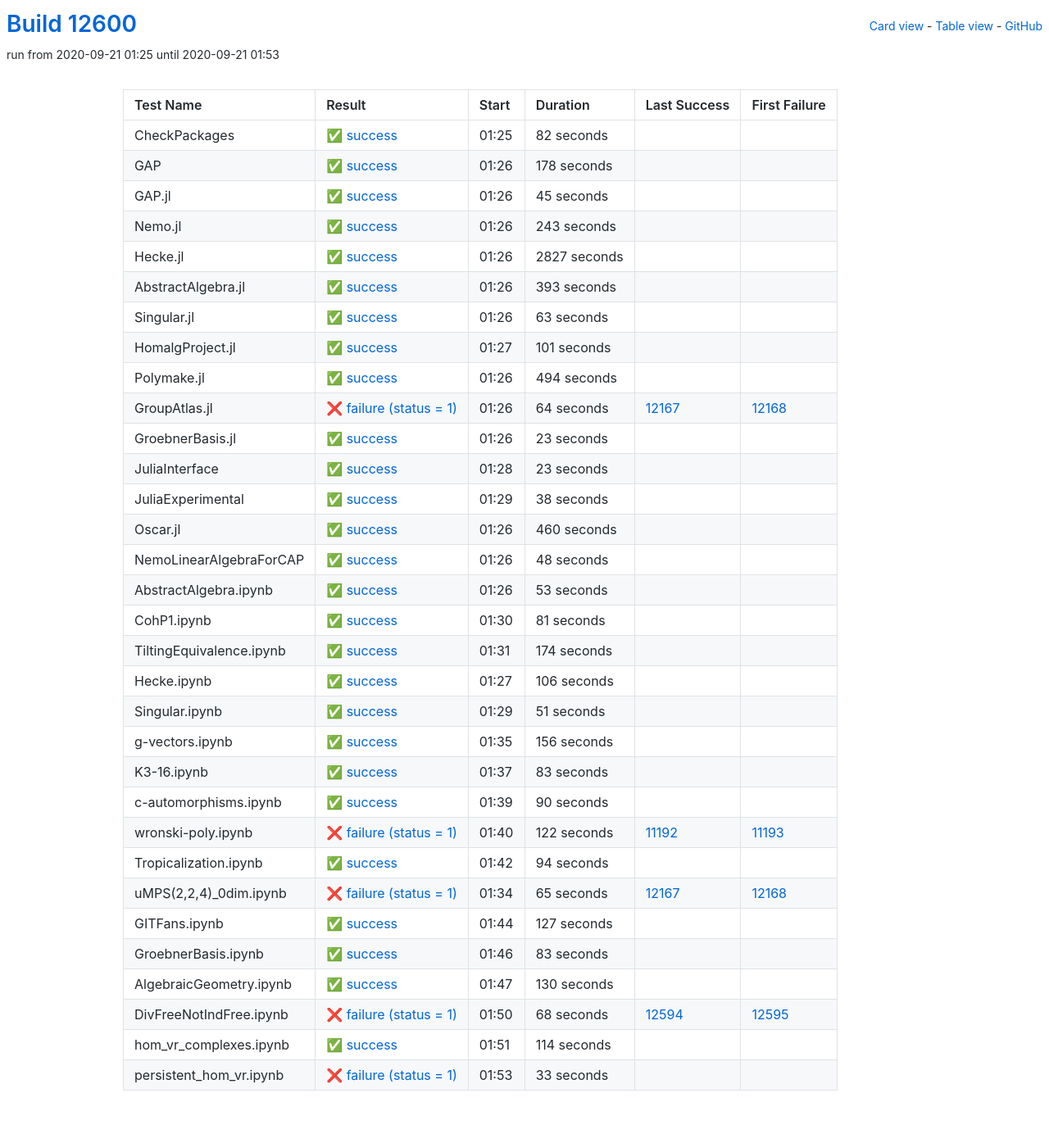
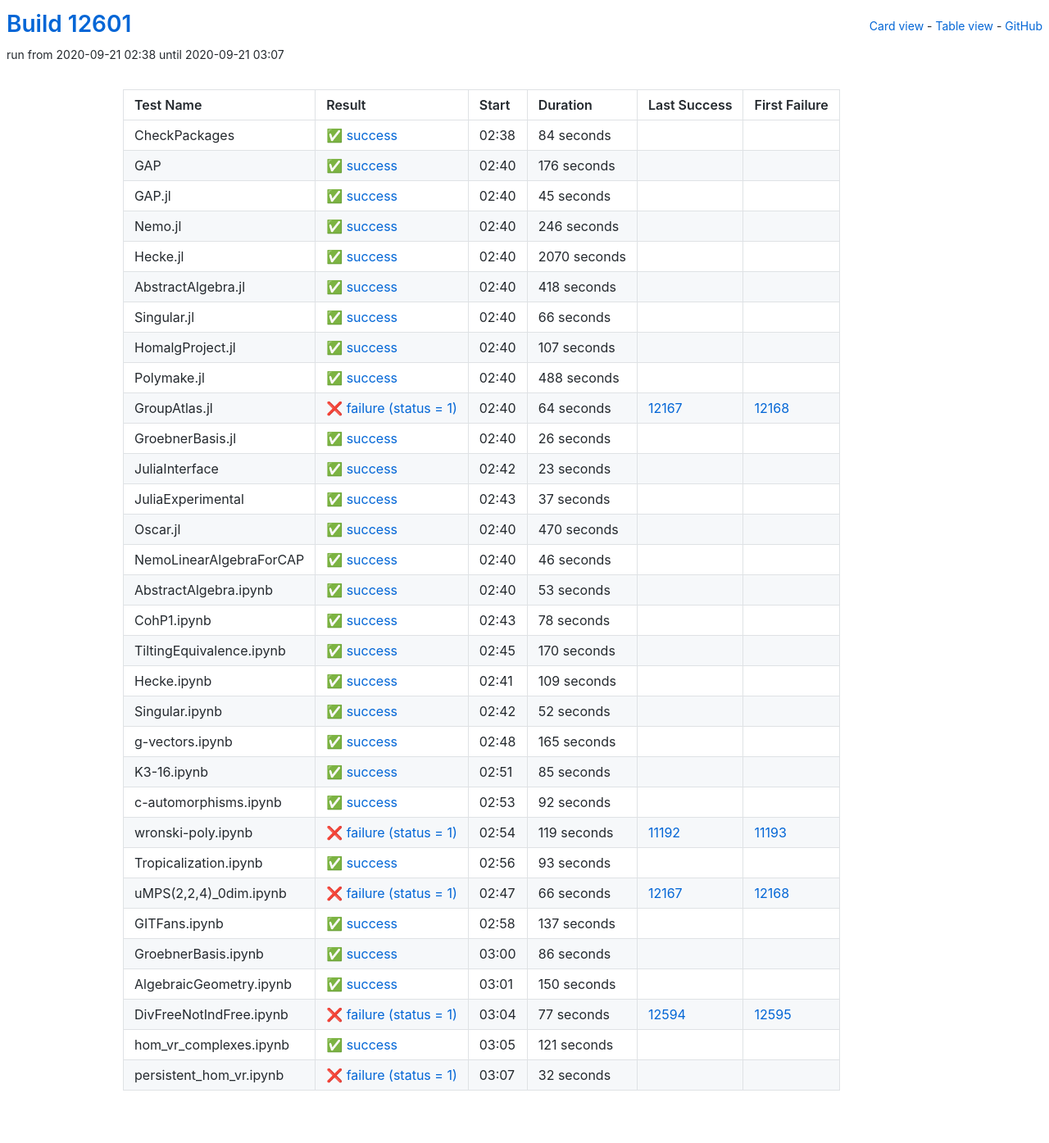
Before and after one commit to oscar-system/oscar-ci-status, a Jekyll site: the page built from table.html, in a window 1280 px wide. Shown: the whole page at 82% size. Built offline with Jekyll 4.4.1, drawn with Linux system fonts in a browser that asks for light colours.

Commit message:
Build #12601

```diff
--- a/_data/ci.yml
+++ b/_data/ci.yml
@@ -1,6 +1,6 @@
 ---
-build: 12600
-build_url: https://oscarci.mathematik.uni-kl.de/job/oscar/12600/
+build: 12601
+build_url: https://oscarci.mathematik.uni-kl.de/job/oscar/12601/
 job: oscar
 organization: oscar-system
 repo: oscar-ci-status
@@ -8,32 +8,32 @@
 tests:
 - name: CheckPackages
   id: checkpackages
-  log: https://oscarci.mathematik.uni-kl.de/job/oscar/12600/artifact/logs/build-12600/CheckPackages.log
-  start: 2020-09-21 01:25
+  log: https://oscarci.mathematik.uni-kl.de/job/oscar/12601/artifact/logs/build-12601/CheckPackages.log
+  start: 2020-09-21 02:38
   success: true
   exitcode: 0
   status: success
-  duration: 82
+  duration: 84
   last_success: false
   last_success_url:
   first_failure: false
   first_failure_url:
 - name: GAP
   id: gap
-  log: https://oscarci.mathematik.uni-kl.de/job/oscar/12600/artifact/logs/build-12600/GAP.log
-  start: 2020-09-21 01:26
+  log: https://oscarci.mathematik.uni-kl.de/job/oscar/12601/artifact/logs/build-12601/GAP.log
+  start: 2020-09-21 02:40
   success: true
   exitcode: 0
   status: success
-  duration: 178
+  duration: 176
   last_success: false
   last_success_url:
   first_failure: false
   first_failure_url:
 - name: GAP.jl
   id: gap-jl
-  log: https://oscarci.mathematik.uni-kl.de/job/oscar/12600/artifact/logs/build-12600/GAP.jl.log
-  start: 2020-09-21 01:26
+  log: https://oscarci.mathematik.uni-kl.de/job/oscar/12601/artifact/logs/build-12601/GAP.jl.log
+  start: 2020-09-21 02:40
   success: true
   exitcode: 0
   status: success
@@ -44,80 +44,80 @@
   first_failure_url:
 - name: Nemo.jl
   id: nemo-jl
-  log: https://oscarci.mathematik.uni-kl.de/job/oscar/12600/artifact/logs/build-12600/Nemo.jl.log
-  start: 2020-09-21 01:26
+  log: https://oscarci.mathematik.uni-kl.de/job/oscar/12601/artifact/logs/build-12601/Nemo.jl.log
+  start: 2020-09-21 02:40
   success: true
   exitcode: 0
   status: success
-  duration: 243
+  duration: 246
   last_success: false
   last_success_url:
   first_failure: false
   first_failure_url:
 - name: Hecke.jl
   id: hecke-jl
-  log: https://oscarci.mathematik.uni-kl.de/job/oscar/12600/artifact/logs/build-12600/Hecke.jl.log
-  start: 2020-09-21 01:26
+  log: https://oscarci.mathematik.uni-kl.de/job/oscar/12601/artifact/logs/build-12601/Hecke.jl.log
+  start: 2020-09-21 02:40
   success: true
   exitcode: 0
   status: success
-  duration: 2827
+  duration: 2070
   last_success: false
   last_success_url:
   first_failure: false
   first_failure_url:
 - name: AbstractAlgebra.jl
   id: abstractalgebra-jl
-  log: https://oscarci.mathematik.uni-kl.de/job/oscar/12600/artifact/logs/build-12600/AbstractAlgebra.jl.log
-  start: 2020-09-21 01:26
+  log: https://oscarci.mathematik.uni-kl.de/job/oscar/12601/artifact/logs/build-12601/AbstractAlgebra.jl.log
+  start: 2020-09-21 02:40
   success: true
   exitcode: 0
   status: success
-  duration: 393
+  duration: 418
   last_success: false
   last_success_url:
   first_failure: false
   first_failure_url:
 - name: Singular.jl
   id: singular-jl
-  log: https://oscarci.mathematik.uni-kl.de/job/oscar/12600/artifact/logs/build-12600/Singular.jl.log
-  start: 2020-09-21 01:26
+  log: https://oscarci.mathematik.uni-kl.de/job/oscar/12601/artifact/logs/build-12601/Singular.jl.log
+  start: 2020-09-21 02:40
   success: true
   exitcode: 0
   status: success
-  duration: 63
+  duration: 66
   last_success: false
   last_success_url:
   first_failure: false
   first_failure_url:
 - name: HomalgProject.jl
   id: homalgproject-jl
-  log: https://oscarci.mathematik.uni-kl.de/job/oscar/12600/artifact/logs/build-12600/HomalgProject.jl.log
-  start: 2020-09-21 01:27
+  log: https://oscarci.mathematik.uni-kl.de/job/oscar/12601/artifact/logs/build-12601/HomalgProject.jl.log
+  start: 2020-09-21 02:40
   success: true
   exitcode: 0
   status: success
-  duration: 101
+  duration: 107
   last_success: false
   last_success_url:
   first_failure: false
   first_failure_url:
 - name: Polymake.jl
   id: polymake-jl
-  log: https://oscarci.mathematik.uni-kl.de/job/oscar/12600/artifact/logs/build-12600/Polymake.jl.log
-  start: 2020-09-21 01:26
+  log: https://oscarci.mathematik.uni-kl.de/job/oscar/12601/artifact/logs/build-12601/Polymake.jl.log
+  start: 2020-09-21 02:40
   success: true
   exitcode: 0
   status: success
-  duration: 494
+  duration: 488
   last_success: false
   last_success_url:
   first_failure: false
   first_failure_url:
 - name: GroupAtlas.jl
   id: groupatlas-jl
-  log: https://oscarci.mathematik.uni-kl.de/job/oscar/12600/artifact/logs/build-12600/GroupAtlas.jl.log
-  start: 2020-09-21 01:26
+  log: https://oscarci.mathematik.uni-kl.de/job/oscar/12601/artifact/logs/build-12601/GroupAtlas.jl.log
+  start: 2020-09-21 02:40
   success: false
   exitcode: 1
   status: failure
@@ -128,20 +128,20 @@
   first_failure_url: https://oscarci.mathematik.uni-kl.de/job/oscar/12168/
 - name: GroebnerBasis.jl
   id: groebnerbasis-jl
-  log: https://oscarci.mathematik.uni-kl.de/job/oscar/12600/artifact/logs/build-12600/GroebnerBasis.jl.log
-  start: 2020-09-21 01:26
+  log: https://oscarci.mathematik.uni-kl.de/job/oscar/12601/artifact/logs/build-12601/GroebnerBasis.jl.log
+  start: 2020-09-21 02:40
   success: true
   exitcode: 0
   status: success
-  duration: 23
+  duration: 26
   last_success: false
   last_success_url:
   first_failure: false
   first_failure_url:
 - name: JuliaInterface
   id: juliainterface
-  log: https://oscarci.mathematik.uni-kl.de/job/oscar/12600/artifact/logs/build-12600/JuliaInterface.log
-  start: 2020-09-21 01:28
+  log: https://oscarci.mathematik.uni-kl.de/job/oscar/12601/artifact/logs/build-12601/JuliaInterface.log
+  start: 2020-09-21 02:42
   success: true
   exitcode: 0
   status: success
@@ -152,44 +152,44 @@
   first_failure_url:
 - name: JuliaExperimental
   id: juliaexperimental
-  log: https://oscarci.mathematik.uni-kl.de/job/oscar/12600/artifact/logs/build-12600/JuliaExperimental.log
-  start: 2020-09-21 01:29
+  log: https://oscarci.mathematik.uni-kl.de/job/oscar/12601/artifact/logs/build-12601/JuliaExperimental.log
+  start: 2020-09-21 02:43
   success: true
   exitcode: 0
   status: success
-  duration: 38
+  duration: 37
   last_success: false
   last_success_url:
   first_failure: false
   first_failure_url:
 - name: Oscar.jl
   id: oscar-jl
-  log: https://oscarci.mathematik.uni-kl.de/job/oscar/12600/artifact/logs/build-12600/Oscar.jl.log
-  start: 2020-09-21 01:26
+  log: https://oscarci.mathematik.uni-kl.de/job/oscar/12601/artifact/logs/build-12601/Oscar.jl.log
+  start: 2020-09-21 02:40
   success: true
   exitcode: 0
   status: success
-  duration: 460
+  duration: 470
   last_success: false
   last_success_url:
   first_failure: false
   first_failure_url:
 - name: NemoLinearAlgebraForCAP
   id: nemolinearalgebraforcap
-  log: https://oscarci.mathematik.uni-kl.de/job/oscar/12600/artifact/logs/build-12600/NemoLinearAlgebraForCAP.log
-  start: 2020-09-21 01:26
+  log: https://oscarci.mathematik.uni-kl.de/job/oscar/12601/artifact/logs/build-12601/NemoLinearAlgebraForCAP.log
+  start: 2020-09-21 02:40
   success: true
   exitcode: 0
   status: success
-  duration: 48
+  duration: 46
   last_success: false
   last_success_url:
   first_failure: false
   first_failure_url:
 - name: AbstractAlgebra.ipynb
   id: abstractalgebra-ipynb
-  log: https://oscarci.mathematik.uni-kl.de/job/oscar/12600/artifact/logs/build-12600/AbstractAlgebra.ipynb.log
-  start: 2020-09-21 01:26
+  log: https://oscarci.mathematik.uni-kl.de/job/oscar/12601/artifact/logs/build-12601/AbstractAlgebra.ipynb.log
+  start: 2020-09-21 02:40
   success: true
   exitcode: 0
   status: success
@@ -200,192 +200,192 @@
   first_failure_url:
 - name: CohP1.ipynb
   id: cohp1-ipynb
-  log: https://oscarci.mathematik.uni-kl.de/job/oscar/12600/artifact/logs/build-12600/CohP1.ipynb.log
-  start: 2020-09-21 01:30
+  log: https://oscarci.mathematik.uni-kl.de/job/oscar/12601/artifact/logs/build-12601/CohP1.ipynb.log
+  start: 2020-09-21 02:43
   success: true
   exitcode: 0
   status: success
-  duration: 81
+  duration: 78
   last_success: false
   last_success_url:
   first_failure: false
   first_failure_url:
 - name: TiltingEquivalence.ipynb
   id: tiltingequivalence-ipynb
-  log: https://oscarci.mathematik.uni-kl.de/job/oscar/12600/artifact/logs/build-12600/TiltingEquivalence.ipynb.log
-  start: 2020-09-21 01:31
+  log: https://oscarci.mathematik.uni-kl.de/job/oscar/12601/artifact/logs/build-12601/TiltingEquivalence.ipynb.log
+  start: 2020-09-21 02:45
   success: true
   exitcode: 0
   status: success
-  duration: 174
+  duration: 170
   last_success: false
   last_success_url:
   first_failure: false
   first_failure_url:
 - name: Hecke.ipynb
   id: hecke-ipynb
-  log: https://oscarci.mathematik.uni-kl.de/job/oscar/12600/artifact/logs/build-12600/Hecke.ipynb.log
-  start: 2020-09-21 01:27
+  log: https://oscarci.mathematik.uni-kl.de/job/oscar/12601/artifact/logs/build-12601/Hecke.ipynb.log
+  start: 2020-09-21 02:41
   success: true
   exitcode: 0
   status: success
-  duration: 106
+  duration: 109
   last_success: false
   last_success_url:
   first_failure: false
   first_failure_url:
 - name: Singular.ipynb
   id: singular-ipynb
-  log: https://oscarci.mathematik.uni-kl.de/job/oscar/12600/artifact/logs/build-12600/Singular.ipynb.log
-  start: 2020-09-21 01:29
+  log: https://oscarci.mathematik.uni-kl.de/job/oscar/12601/artifact/logs/build-12601/Singular.ipynb.log
+  start: 2020-09-21 02:42
   success: true
   exitcode: 0
   status: success
-  duration: 51
+  duration: 52
   last_success: false
   last_success_url:
   first_failure: false
   first_failure_url:
 - name: g-vectors.ipynb
   id: g-vectors-ipynb
-  log: https://oscarci.mathematik.uni-kl.de/job/oscar/12600/artifact/logs/build-12600/g-vectors.ipynb.log
-  start: 2020-09-21 01:35
+  log: https://oscarci.mathematik.uni-kl.de/job/oscar/12601/artifact/logs/build-12601/g-vectors.ipynb.log
+  start: 2020-09-21 02:48
   success: true
   exitcode: 0
   status: success
-  duration: 156
+  duration: 165
   last_success: false
   last_success_url:
   first_failure: false
   first_failure_url:
 - name: K3-16.ipynb
   id: k3-16-ipynb
-  log: https://oscarci.mathematik.uni-kl.de/job/oscar/12600/artifact/logs/build-12600/K3-16.ipynb.log
-  start: 2020-09-21 01:37
+  log: https://oscarci.mathematik.uni-kl.de/job/oscar/12601/artifact/logs/build-12601/K3-16.ipynb.log
+  start: 2020-09-21 02:51
   success: true
   exitcode: 0
   status: success
-  duration: 83
+  duration: 85
   last_success: false
   last_success_url:
   first_failure: false
   first_failure_url:
 - name: c-automorphisms.ipynb
   id: c-automorphisms-ipynb
-  log: https://oscarci.mathematik.uni-kl.de/job/oscar/12600/artifact/logs/build-12600/c-automorphisms.ipynb.log
-  start: 2020-09-21 01:39
+  log: https://oscarci.mathematik.uni-kl.de/job/oscar/12601/artifact/logs/build-12601/c-automorphisms.ipynb.log
+  start: 2020-09-21 02:53
   success: true
   exitcode: 0
   status: success
-  duration: 90
+  duration: 92
   last_success: false
   last_success_url:
   first_failure: false
   first_failure_url:
 - name: wronski-poly.ipynb
   id: wronski-poly-ipynb
-  log: https://oscarci.mathematik.uni-kl.de/job/oscar/12600/artifact/logs/build-12600/wronski-poly.ipynb.log
-  start: 2020-09-21 01:40
+  log: https://oscarci.mathematik.uni-kl.de/job/oscar/12601/artifact/logs/build-12601/wronski-poly.ipynb.log
+  start: 2020-09-21 02:54
   success: false
   exitcode: 1
   status: failure
-  duration: 122
+  duration: 119
   last_success: 11192
   last_success_url: https://oscarci.mathematik.uni-kl.de/job/oscar/11192/
   first_failure: 11193
   first_failure_url: https://oscarci.mathematik.uni-kl.de/job/oscar/11193/
 - name: Tropicalization.ipynb
   id: tropicalization-ipynb
-  log: https://oscarci.mathematik.uni-kl.de/job/oscar/12600/artifact/logs/build-12600/Tropicalization.ipynb.log
-  start: 2020-09-21 01:42
+  log: https://oscarci.mathematik.uni-kl.de/job/oscar/12601/artifact/logs/build-12601/Tropicalization.ipynb.log
+  start: 2020-09-21 02:56
   success: true
   exitcode: 0
   status: success
-  duration: 94
+  duration: 93
   last_success: false
   last_success_url:
   first_failure: false
   first_failure_url:
 - name: uMPS(2,2,4)_0dim.ipynb
   id: umps-2-2-4-0dim-ipynb
-  log: https://oscarci.mathematik.uni-kl.de/job/oscar/12600/artifact/logs/build-12600/uMPS-2-2-4-_0dim.ipynb.log
-  start: 2020-09-21 01:34
+  log: https://oscarci.mathematik.uni-kl.de/job/oscar/12601/artifact/logs/build-12601/uMPS-2-2-4-_0dim.ipynb.log
+  start: 2020-09-21 02:47
   success: false
   exitcode: 1
   status: failure
-  duration: 65
+  duration: 66
   last_success: 12167
   last_success_url: https://oscarci.mathematik.uni-kl.de/job/oscar/12167/
   first_failure: 12168
   first_failure_url: https://oscarci.mathematik.uni-kl.de/job/oscar/12168/
 - name: GITFans.ipynb
   id: gitfans-ipynb
-  log: https://oscarci.mathematik.uni-kl.de/job/oscar/12600/artifact/logs/build-12600/GITFans.ipynb.log
-  start: 2020-09-21 01:44
+  log: https://oscarci.mathematik.uni-kl.de/job/oscar/12601/artifact/logs/build-12601/GITFans.ipynb.log
+  start: 2020-09-21 02:58
   success: true
   exitcode: 0
   status: success
-  duration: 127
+  duration: 137
   last_success: false
   last_success_url:
   first_failure: false
   first_failure_url:
 - name: GroebnerBasis.ipynb
   id: groebnerbasis-ipynb
-  log: https://oscarci.mathematik.uni-kl.de/job/oscar/12600/artifact/logs/build-12600/GroebnerBasis.ipynb.log
-  start: 2020-09-21 01:46
+  log: https://oscarci.mathematik.uni-kl.de/job/oscar/12601/artifact/logs/build-12601/GroebnerBasis.ipynb.log
+  start: 2020-09-21 03:00
   success: true
   exitcode: 0
   status: success
-  duration: 83
+  duration: 86
   last_success: false
   last_success_url:
   first_failure: false
   first_failure_url:
 - name: AlgebraicGeometry.ipynb
   id: algebraicgeometry-ipynb
-  log: https://oscarci.mathematik.uni-kl.de/job/oscar/12600/artifact/logs/build-12600/AlgebraicGeometry.ipynb.log
-  start: 2020-09-21 01:47
+  log: https://oscarci.mathematik.uni-kl.de/job/oscar/12601/artifact/logs/build-12601/AlgebraicGeometry.ipynb.log
+  start: 2020-09-21 03:01
   success: true
   exitcode: 0
   status: success
-  duration: 130
+  duration: 150
   last_success: false
   last_success_url:
   first_failure: false
   first_failure_url:
 - name: DivFreeNotIndFree.ipynb
   id: divfreenotindfree-ipynb
-  log: https://oscarci.mathematik.uni-kl.de/job/oscar/12600/artifact/logs/build-12600/DivFreeNotIndFree.ipynb.log
-  start: 2020-09-21 01:50
+  log: https://oscarci.mathematik.uni-kl.de/job/oscar/12601/artifact/logs/build-12601/DivFreeNotIndFree.ipynb.log
+  start: 2020-09-21 03:04
   success: false
   exitcode: 1
   status: failure
-  duration: 68
+  duration: 77
   last_success: 12594
   last_success_url: https://oscarci.mathematik.uni-kl.de/job/oscar/12594/
   first_failure: 12595
   first_failure_url: https://oscarci.mathematik.uni-kl.de/job/oscar/12595/
 - name: hom_vr_complexes.ipynb
   id: hom-vr-complexes-ipynb
-  log: https://oscarci.mathematik.uni-kl.de/job/oscar/12600/artifact/logs/build-12600/hom_vr_complexes.ipynb.log
-  start: 2020-09-21 01:51
+  log: https://oscarci.mathematik.uni-kl.de/job/oscar/12601/artifact/logs/build-12601/hom_vr_complexes.ipynb.log
+  start: 2020-09-21 03:05
   success: true
   exitcode: 0
   status: success
-  duration: 114
+  duration: 121
   last_success: false
   last_success_url:
   first_failure: false
   first_failure_url:
 - name: persistent_hom_vr.ipynb
   id: persistent-hom-vr-ipynb
-  log: https://oscarci.mathematik.uni-kl.de/job/oscar/12600/artifact/logs/build-12600/persistent_hom_vr.ipynb.log
-  start: 2020-09-21 01:53
+  log: https://oscarci.mathematik.uni-kl.de/job/oscar/12601/artifact/logs/build-12601/persistent_hom_vr.ipynb.log
+  start: 2020-09-21 03:07
   success: false
   exitcode: 1
   status: failure
-  duration: 33
+  duration: 32
   last_success: false
   last_success_url:
   first_failure: false
```
Also changed, not shown: README.md.
